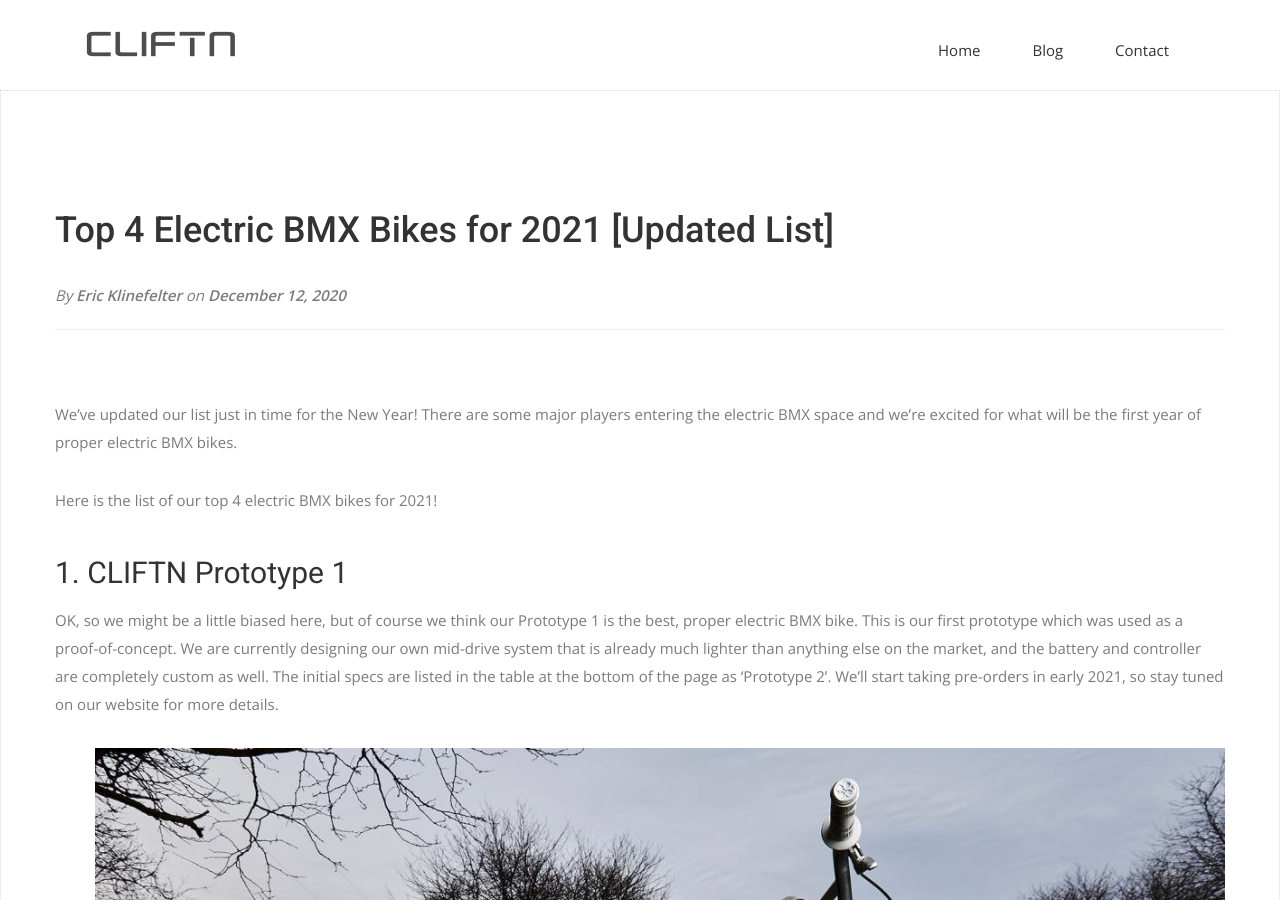
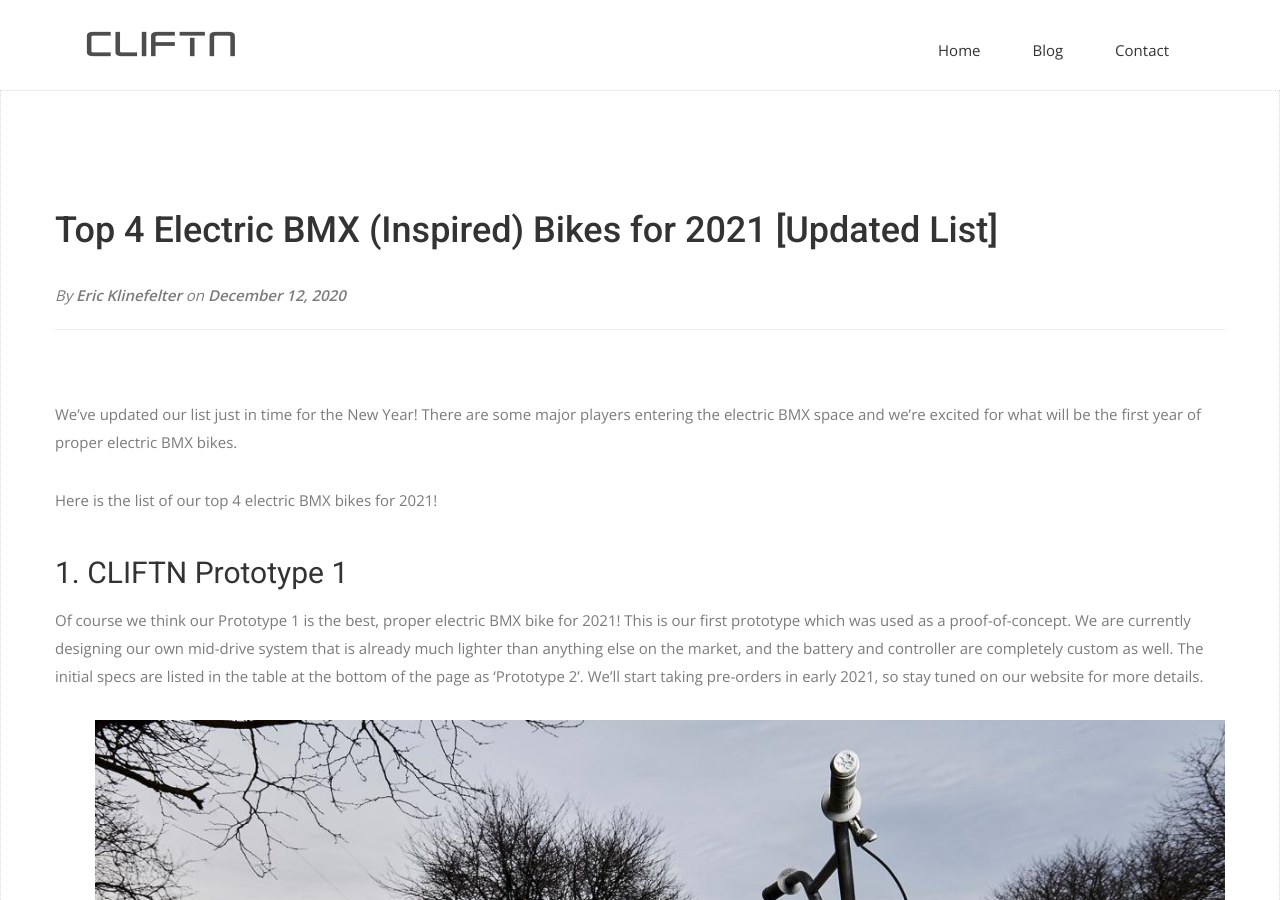
Before and after one commit to eklinefel/cliftn_site, a Jekyll site: the page built from _posts/2020-12-12-electric-bmx.md, in a window 1280 px wide and 900 px high. Built offline with Jekyll 4.4.1, drawn with Linux system fonts in a browser that asks for light colours; nearby versions of some CDN libraries; some web fonts are replaced.

Commit message:
updated tags

```diff
--- a/_posts/2020-12-12-electric-bmx.md
+++ b/_posts/2020-12-12-electric-bmx.md
@@ -1,6 +1,6 @@
 ---
 layout: post
-title: Top 4 Electric BMX Bikes for 2021 [Updated List]
+title: Top 4 Electric BMX (Inspired) Bikes for 2021 [Updated List]
 subtitle: test1
 date: 2020-12-12 12:11:27
 author: Eric Klinefelter
@@ -13,7 +13,7 @@
 
 ## 1. CLIFTN Prototype 1 ##
 
-OK, so we might be a little biased here, but of course we think our Prototype 1 is the best, proper electric BMX bike. This is our first prototype which was used as a proof-of-concept. We are currently designing our own mid-drive system that is already much lighter than anything else on the market, and the battery and controller are completely custom as well. The initial specs are listed in the table at the bottom of the page as 'Prototype 2'. We'll start taking pre-orders in early 2021, so stay tuned on our website for more details.
+Of course we think our Prototype 1 is the best, proper electric BMX bike for 2021! This is our first prototype which was used as a proof-of-concept. We are currently designing our own mid-drive system that is already much lighter than anything else on the market, and the battery and controller are completely custom as well. The initial specs are listed in the table at the bottom of the page as 'Prototype 2'. We'll start taking pre-orders in early 2021, so stay tuned on our website for more details.
 
 ![CLIFTN Electric BMX Bike]({{ site.baseurl }}/img/electric-bmx-1.jpg)
 
```
Also changed, not shown: 2 other files.
